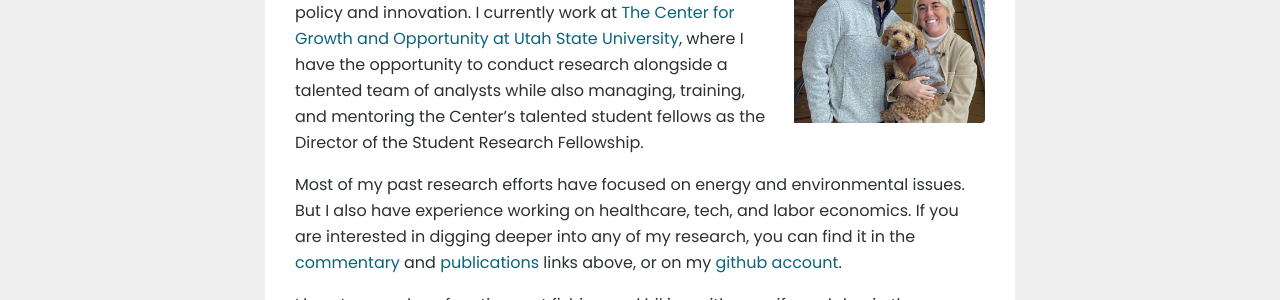
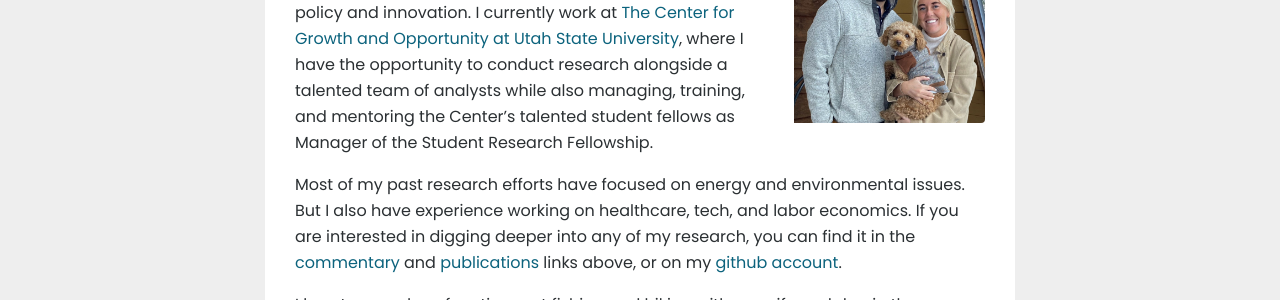
Before and after one commit to brianisom/brianisom.github.io, a Jekyll site: the page built from _pages/about.md, in a window 1280 px wide. Shown: the part 302-602 px from the top of the page. Built offline with Jekyll 4.4.1, drawn with Linux system fonts in a browser that asks for light colours; full-size pictures stand in for the smaller copies a plugin makes; comment, search, counter and statistics services are not loaded; a style sheet for code colours, icons or effects is not loaded.

Commit message:
Minor modifications

```diff
--- a/_layouts/resumehtml.html
+++ b/_layouts/resumehtml.html
@@ -73,7 +73,7 @@
         </div>
         <div class="section__list-item">
           <div class="left">
-            <div class="addr">Director, Student Research Fellowship</div>
+            <div class="addr">Manager, Student Research Fellowship</div>
             <div class="duration">
               <li>Re-structured the fellowship to involve students more deeply in the Center’s research process. Changes resulted in an almost 2x increase in student research output and a 10x increase in the number of students presenting at research conferences</li>
               <li>Oversaw the hiring, training, and management of 40 graduate and undergraduate student research fellows each semester</li>
@@ -88,9 +88,9 @@
         </div>
         <div class="section__list-item">
           <div class="left">
-            <div class="addr">Manager, Environmental Stewardship</div>
+            <div class="addr">Manager, Environmental Stewardship Research</div>
             <div class="duration">
-              <li>Developed the annual research strategy for energy and environment-related research</li>
+              <li>Developed the annual strategy for the energy and environment research portfolio</li>
               <li>Organized conference events and workshops to encourage discussions between scholars, stakeholders, and thought-leaders on pressing policy issues</li>
               <li>Worked with external scholars to publish actionable research. This included developing research questions, providing feedback, and identifying outreach opportunities</li>
               <li>Managed the peer-review and publication process for all publications within the environmental stewardship portfolio</li>
--- a/_pages/about.md
+++ b/_pages/about.md
@@ -17,7 +17,7 @@
 
 Hi, I'm Brian. Welcome to my website.
 
-I am an economist working at the intersection of public policy and innovation. I currently work at <a href="https://thecgo.org">The Center for Growth and Opportunity at Utah State University</a>, where I have the opportunity to conduct research alongside a talented team of analysts while also managing, training, and mentoring the Center's talented student fellows as the Director of the Student Research Fellowship.
+I am an economist working at the intersection of public policy and innovation. I currently work at <a href="https://thecgo.org">The Center for Growth and Opportunity at Utah State University</a>, where I have the opportunity to conduct research alongside a talented team of analysts while also managing, training, and mentoring the Center's talented student fellows as Manager of the Student Research Fellowship.
 
 Most of my past research efforts have focused on energy and environmental issues. But I also have experience working on healthcare, tech, and labor economics. If you are interested in digging deeper into any of my research, you can find it in the [commentary](/blog/) and [publications](/publications/) links above, or on my <a href="https://github.com/brianisom">github account</a>.
 
```
Also changed, not shown: 1 other file.
